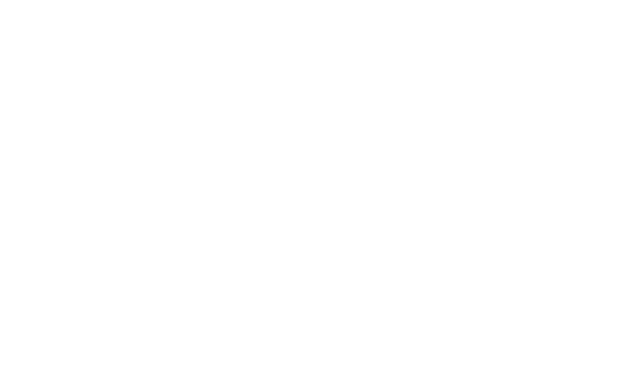
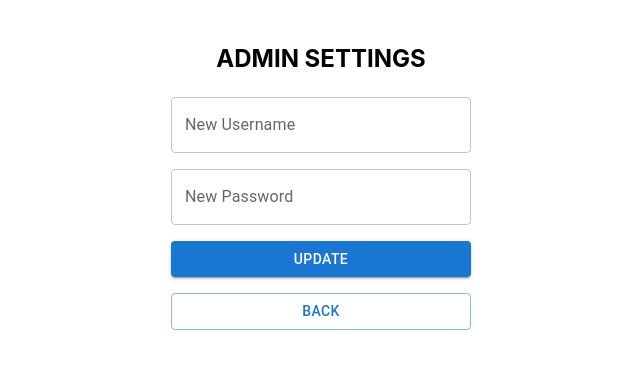
Before and after one commit to Fariz-Git/Library_frontend, a React (Create React App) app: page /admin-settings in a window 1280 px wide. Before the commit this address had no page. Shown: the top 368 px of the page, without its empty margins (319-959 px from the left). Built offline with nearby package versions, Linux system fonts and the light colour scheme.

Commit message:
added the adminsetting page for the password change

```diff
--- a/src/App.js
+++ b/src/App.js
@@ -3,7 +3,8 @@
 import Students from "./pages/Students";
 import Books from "./pages/Books";
 import Borrow from "./pages/Borrow";
-import Login from "./pages/login"
+import Login from "./pages/login";
+import AdminSettings from "./pages/AdminSettings";
 
 function PrivateRoute({ children }) {
   const isLoggedIn = localStorage.getItem("isLoggedIn");
@@ -17,40 +18,19 @@
         <Route path="/login" element={<Login />} />
 
         <Route
-          path="/"
-          element={
-            <PrivateRoute>
-              <Home />
-            </PrivateRoute>
-          }
-        />
+        path="/" element={<PrivateRoute> <Home /> </PrivateRoute> }/>
 
         <Route
-          path="/students"
-          element={
-            <PrivateRoute>
-              <Students />
-            </PrivateRoute>
-          }
-        />
+         path="/students" element={<PrivateRoute> <Students /> </PrivateRoute> } />
 
         <Route
-          path="/books"
-          element={
-            <PrivateRoute>
-              <Books />
-            </PrivateRoute>
-          }
-        />
+          path="/books" element={<PrivateRoute> <Books /> </PrivateRoute> } />
 
         <Route
-          path="/borrow"
-          element={
-            <PrivateRoute>
-              <Borrow />
-            </PrivateRoute>
-          }
-        />
+        path="/borrow" element={ <PrivateRoute> <Borrow /> </PrivateRoute>} />
+
+        <Route path="/admin-settings" element={<AdminSettings />} />
+
       </Routes>
     </BrowserRouter>
   );
--- /dev/null
+++ b/src/pages/AdminSettings.js
@@ -0,0 +1,80 @@
+import { useState } from "react";
+import {
+  Box,
+  TextField,
+  Button,
+  Stack,
+} from "@mui/material";
+import { useNavigate } from "react-router-dom";
+
+const BASE_URL = "http://localhost:3001";
+
+function AdminSettings() {
+  const navigate = useNavigate();
+  const adminId = localStorage.getItem("adminId");
+
+  const [form, setForm] = useState({
+    username: "",
+    password: "",
+  });
+
+  const handleUpdate = async () => {
+    await fetch(`${BASE_URL}/admin/update/${adminId}`, {
+      method: "PATCH",
+      headers: { "Content-Type": "application/json" },
+      body: JSON.stringify(form),
+    });
+
+    alert("Admin Updated Successfully");
+    navigate("/");
+  };
+
+  return (
+    <Box p={3}>
+      <h2 style={{ textAlign: "center" }}>
+        ADMIN SETTINGS
+      </h2>
+
+      <Stack spacing={2} mt={3} width={300} mx="auto">
+        <TextField
+          label="New Username"
+          value={form.username}
+          onChange={(e) =>
+            setForm({
+              ...form,
+              username: e.target.value,
+            })
+          }
+        />
+
+        <TextField
+          label="New Password"
+          type="password"
+          value={form.password}
+          onChange={(e) =>
+            setForm({
+              ...form,
+              password: e.target.value,
+            })
+          }
+        />
+
+        <Button
+          variant="contained"
+          onClick={handleUpdate}
+        >
+          Update
+        </Button>
+
+        <Button
+          variant="outlined"
+          onClick={() => navigate("/")}
+        >
+          Back
+        </Button>
+      </Stack>
+    </Box>
+  );
+}
+
+export default AdminSettings;
--- a/src/pages/Home.js
+++ b/src/pages/Home.js
@@ -38,6 +38,9 @@
       <Button variant="contained" onClick={() => navigate("/borrow")} sx={{ m: 1 }}>
         Borrow
       </Button>
+      <Button variant="contained" onClick={() => navigate("/admin-settings")} sx={{ m: 1 }} >
+      Admin Settings
+     </Button>
       <Button variant="outlined" onClick={() => { localStorage.removeItem("isLoggedIn");
        navigate("/login"); }} >
       Logout
```
